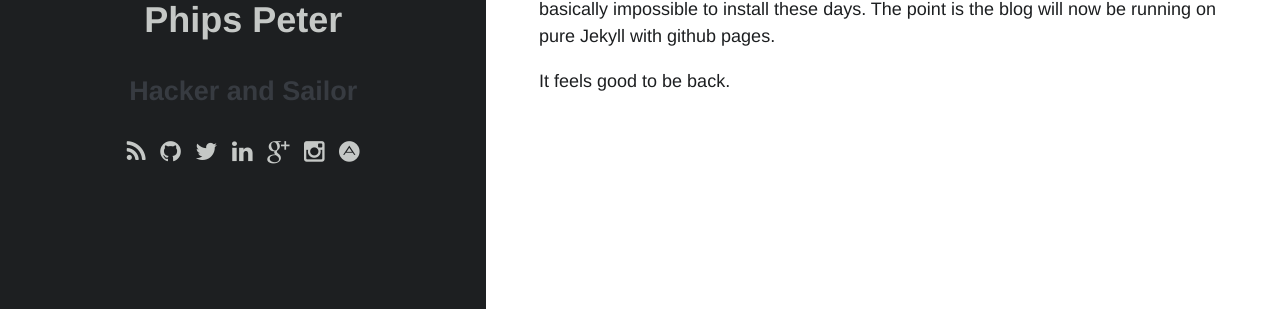
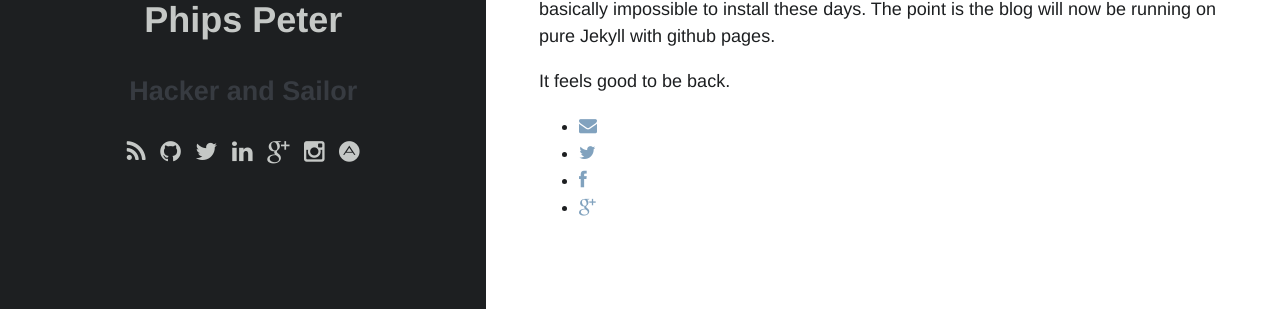
Before and after one commit to hannah-grape/pspeter3.github.io, a Jekyll site: the page built from _posts/2013-07-12-the-blog-is-back.markdown, in a window 1280 px wide. Shown: the part 223-532 px from the top of the page. Built offline with Jekyll 4.4.1, drawn with Linux system fonts in a browser that asks for light colours; Markdown is read by kramdown in place of the engine named in the settings.

Commit message:
Adding social widgets
Closes #6

```diff
--- a/_layouts/post.html
+++ b/_layouts/post.html
@@ -7,4 +7,28 @@ layout: default
   <div class="post" itemprop="articleBody">
   {{ content }}
   </div>
+  <div class="social-widgets">
+    <ul class="widgets">
+      <li class="email">
+        <a href="mailto:?subject={{ page.title | uri_escape }}&body={{ content | uri_escape }}">
+          <i class="icon-envelope"></i>
+        </a>
+      </li>
+      <li class="twitter">
+        <a href="https://twitter.com/intent/tweet?url=http://{{ site.domain | uri_escape }}{{ page.url | uri_escape }}&text={{ page.title | uri_escape }}&via=pspeter3">
+          <i class="icon-twitter"></i>
+        </a>
+      </li>
+      <li class="facebook">
+        <a href="https://facebook.com/sharer.php?u=http://{{ site.domain | uri_escape }}{{ page.url | uri_escape }}">
+          <i class="icon-facebook"></i>
+        </a>
+      </li>
+      <li class="google-plus">
+        <a href="https://plus.google.com/share?url=http://{{ site.domain | uri_escape }}{{ page.url | uri_escape }}">
+          <i class="icon-google-plus"></i>
+        </a>
+      </li>
+    </ul>
+  </div>
 </article>
```
